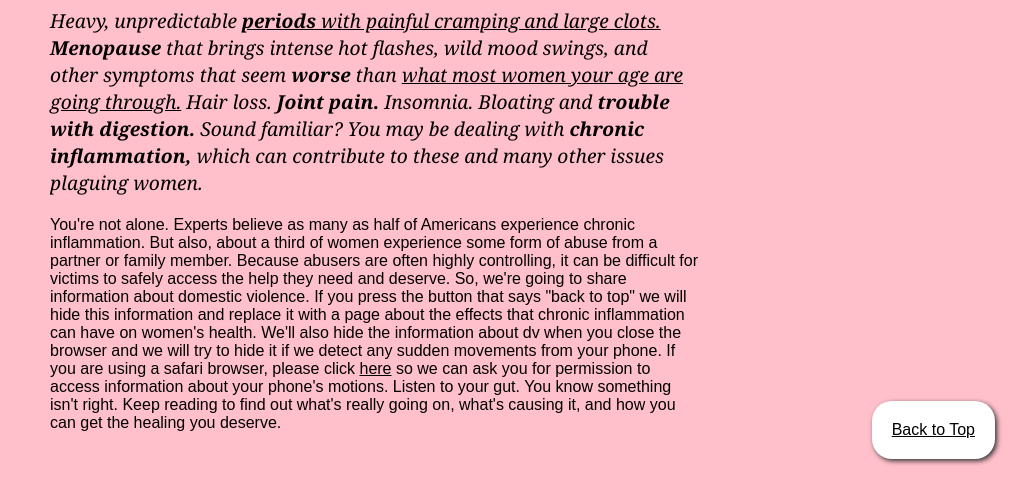
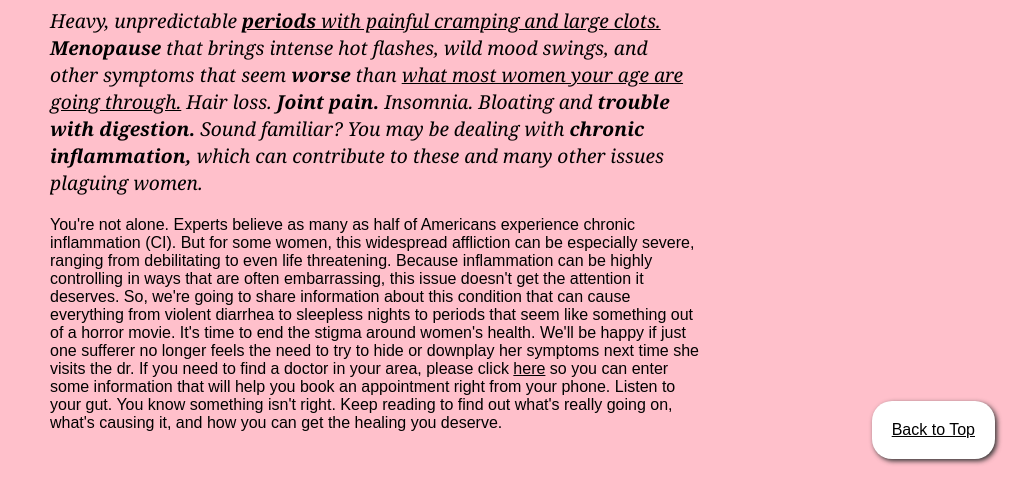
Before and after one commit to Joannamcregan/anti-inflammatory-lifestyle, a website with bundled scripts: page index.html in a window 1280 px wide. Shown: the part 321-800 px from the top of the page, without its empty margins (265-1280 px from the left). Built offline with nearby package versions, Linux system fonts and the light colour scheme.

Commit message:
Add files via upload

```diff
--- a/index.html
+++ b/index.html
@@ -38,7 +38,7 @@
             contribute to these and many other issues plaguing women.
           </em>
         </p>
-        <p class="special">
+        <p class="special hidden">
           You're not alone. Experts believe as many as half of Americans
           experience chronic inflammation. But also, about a third of women
           experience some form of abuse from a partner or family member. Because
@@ -56,9 +56,9 @@
           what's really going on, what's causing it, and how you can get the
           healing you deserve.
         </p>
-        <p class="normal hidden">
+        <p class="normal">
           You're not alone. Experts believe as many as half of Americans
-          experience chronic inflammation (CI). But for some people, this
+          experience chronic inflammation (CI). But for some women, this
           widespread affliction can be especially severe, ranging from
           debilitating to even life threatening. Because inflammation can be
           highly controlling in ways that are often embarrassing, this issue
@@ -76,7 +76,7 @@
           and how you can get the healing you deserve.
         </p>
       </div>
-      <div class="special">
+      <div class="special hidden">
         <h2>Is this really that serious?</h2>
         <p>
           Yes. If a partner or household member is attacking or controlling you
@@ -227,7 +227,7 @@
           with happiness, dignity, and peace.
         </p>
       </div>
-      <div class="normal hidden">
+      <div class="normal">
         <h2>Is this really that serious?</h2>
         <p>
           Yes. If you're dealing with the physical, mental, or emotional effects
```
